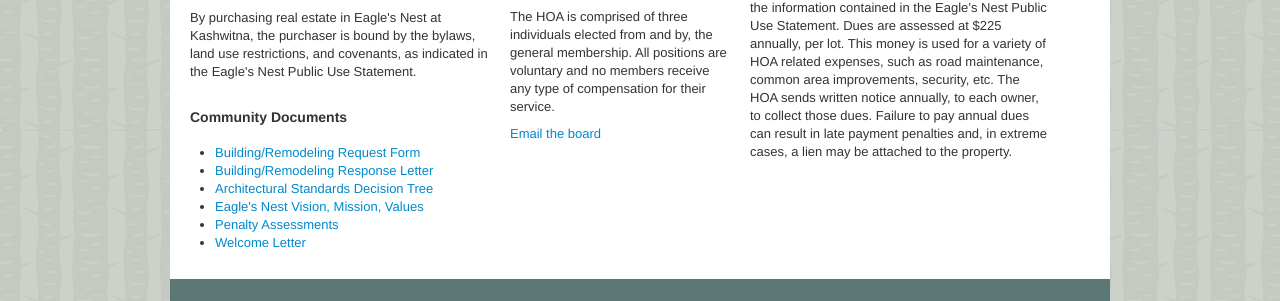
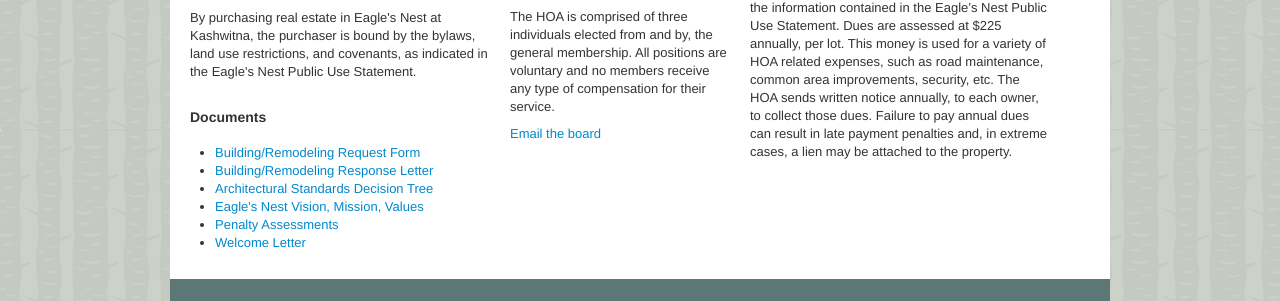
Before and after one commit to thesurlydev/eaglesnest-hoa.net, a Jekyll site: the page built from index.markdown, in a window 1280 px wide and 929 px high. Shown: the part 570-871 px from the top of the window. Built offline with Jekyll 4.4.1, drawn with Linux system fonts in a browser that asks for light colours; some web fonts are replaced; Markdown is read by kramdown in place of the engine named in the settings.

Commit message:
renamed header

```diff
--- a/index.markdown
+++ b/index.markdown
@@ -16,7 +16,7 @@ title: Eagle's Nest Homeowners Association
                 <p>By purchasing real estate in Eagle's Nest at Kashwitna, the purchaser is bound by the bylaws, land use restrictions, and covenants, as indicated in the Eagle's Nest Public Use Statement.</p>
 
                 <br>
-                <h4>Community Documents</h4>
+                <h4>Documents</h4>
                 <br>
                 <ul>
                     <li><a href="files/ACC_Application_BoardApproved.pdf">Building/Remodeling Request Form</a></li>
```
